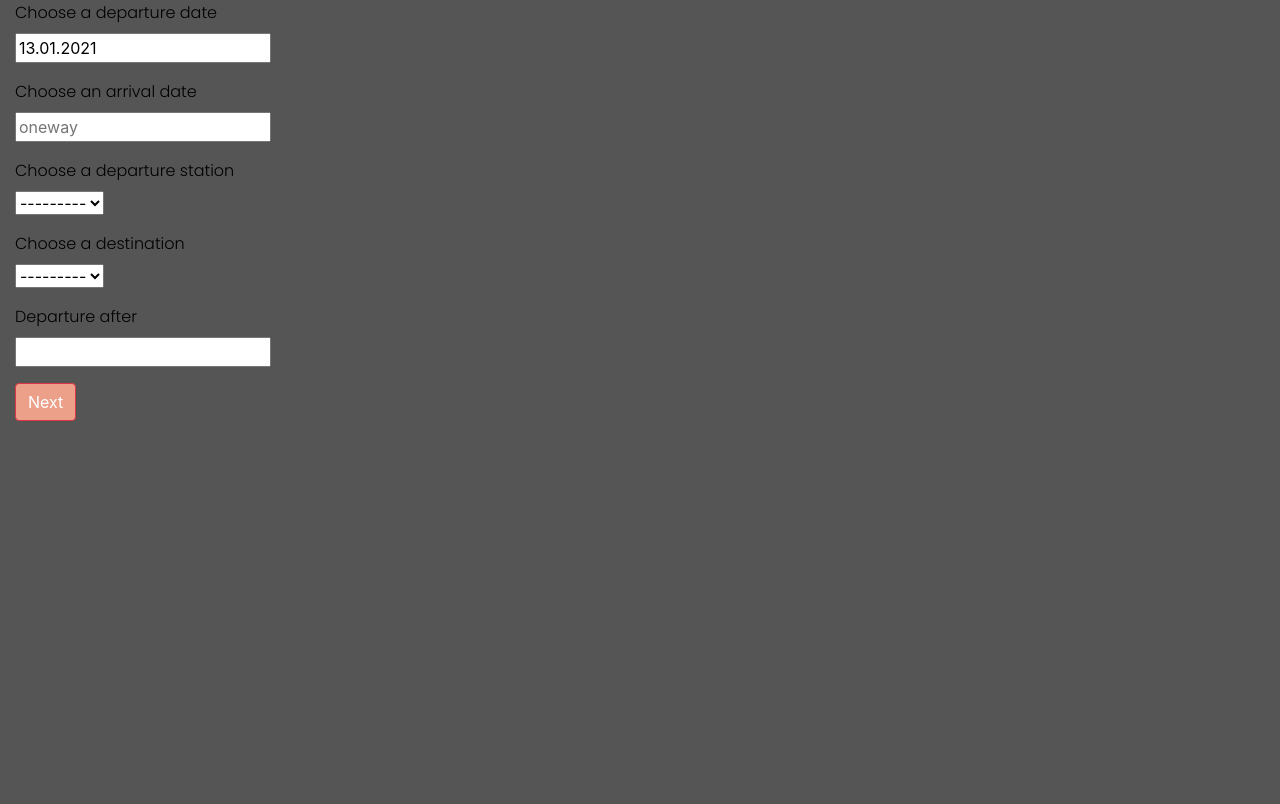
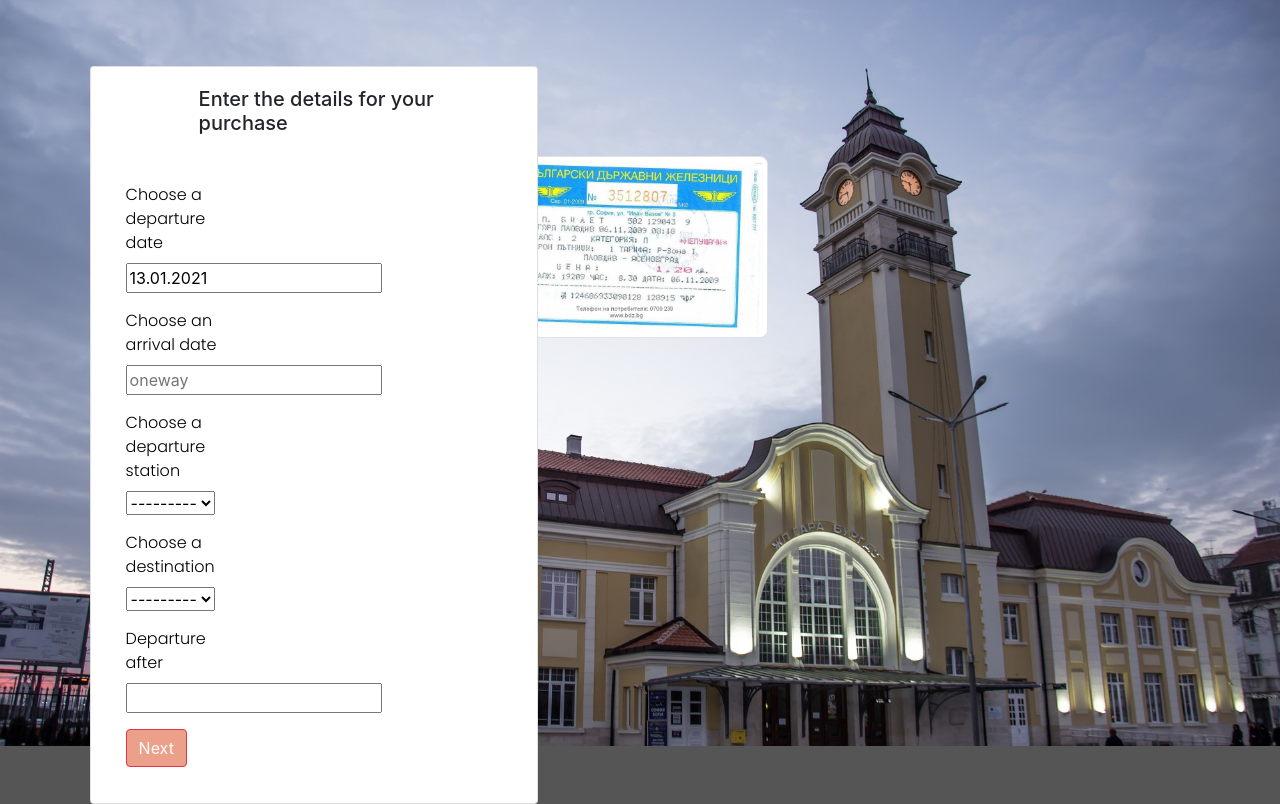
Before and after one commit to petkovgogo/BDZ_school_project, a Django app: page /buy-ticket/ in a window 1280 px wide. Shown: the part 66-870 px from the top of the page. Before the commit the page ends 487 px from the top, so only its background shows below. Run offline with Django 3.2, Linux system fonts and the light colour scheme; data that the repository does not hold is empty; some libraries are stand-ins or nearby versions.

Commit message:
Buy a ticket kinda designed for now

```diff
--- /dev/null
+++ b/bdz_project/client/static/client/css/product-styles.css
@@ -0,0 +1,25 @@
+#product-card{
+
+    width: 35%;
+    height: 100%;
+    margin-left: 7%;
+    margin-top: 5%;
+    margin-top: -55%;
+
+}
+
+#product-thumbnailImage{
+
+    width: 20%;
+    height: 100%;
+    margin-top: -80%;
+    margin-left: 40%;
+    border-radius: 8px;
+    margin-right: 40%;
+}
+
+#product-card-title {
+
+    margin-left: 5.5rem;
+    margin-bottom: 3rem;
+}
--- a/bdz_project/client/templates/client/base.html
+++ b/bdz_project/client/templates/client/base.html
@@ -13,6 +13,7 @@
 <link rel="stylesheet" href="{% static 'client/css/all.css' %}">
 <link rel="stylesheet" href="{% static 'client/css/styles.css' %}">
 <link rel="stylesheet" href="{% static 'client/css/register-styles.css' %}">
+<link rel="stylesheet" href="{% static 'client/css/product-styles.css' %}">
 
 <!-- jQuery and JS bundle w/ Popper.js -->
 <script src="https://code.jquery.com/jquery-3.5.1.min.js"
--- a/bdz_project/client/templates/client/product.html
+++ b/bdz_project/client/templates/client/product.html
@@ -6,7 +6,15 @@
 <form class="needs-validation" action="{% url 'client:buy' %}" method="POST">
     {% csrf_token %}
 
+
+    <img src="{% static 'client/images/product-image2.jpg' %}" class="img-fluid w-100" alt="Responsive image">
+    <img src="{% static 'client/images/bdz-bilet.jpg' %}" alt="" class="img-thumbnail" id="product-thumbnailImage">
+
+    <div class="card" id="product-card">
+        <div class="card-body">
+            <h5 class="card-title" id="product-card-title">Enter the details for your purchase</h5>
             <div class="form-group col-md-4 mb-3">
+
                 {% if form.errors %}
                 {% for field in form %}
                 {% for error in field.errors %}
@@ -27,6 +35,10 @@
 
                 <button class="btn btn-danger my-2 my-sm-0" type="submit">Next</button>
             </div>
+        </div>
+    </div>
+
+
 
 </form>
 <script type="text/javascript">
```
Also changed, not shown: bdz_project/client/static/client/images/bdz-bilet.jpg (added), bdz_project/client/static/client/images/product-image.jpg (added), bdz_project/client/static/client/images/product-image2.jpg (added). Lines whose indentation alone changed are shown as unchanged.
